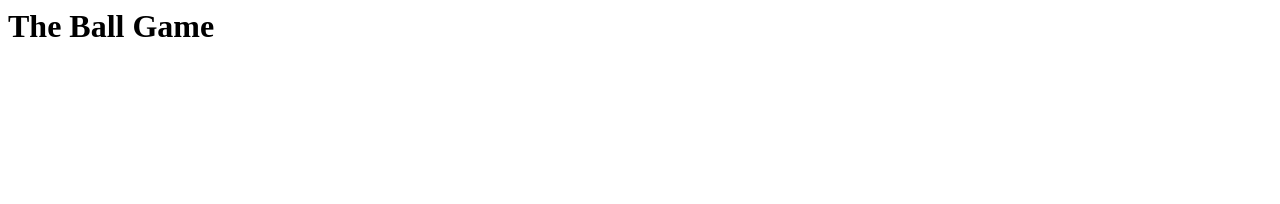
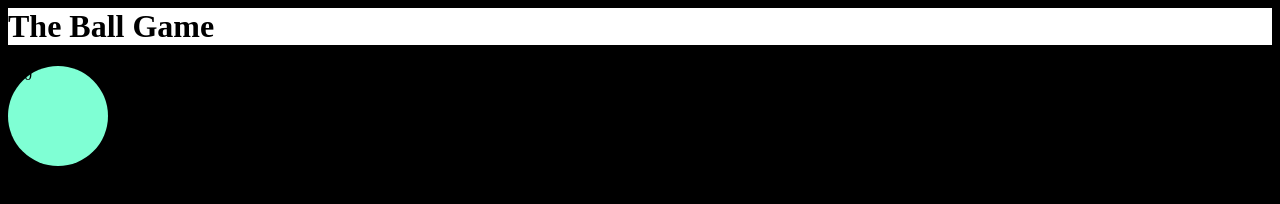
Before and after one commit to avivmor97/Git-Basics--The-Ball-Game, a plain HTML site: page index.html in a window 1280 px wide. Drawn offline with Linux system fonts and the light colour scheme.

Commit message:
create a ball

```diff
--- a/Css/main.css
+++ b/Css/main.css
@@ -0,0 +1,18 @@
+* {
+    box-sizing: border-box;
+}
+
+body{
+    background-color: black;
+}
+
+h1{
+    background-color: white;
+}
+
+.ball{
+    height: 100px;
+    width: 100px;
+    border-radius: 50%;
+    background-color: aquamarine;
+}
--- a/index.html
+++ b/index.html
@@ -8,6 +8,7 @@
 </head>
 <body>
     <h1>The Ball Game</h1>
+    <div class="ball">100</div>
     </div>
     <script src="JS/main.js"></script>
 </body>
```
